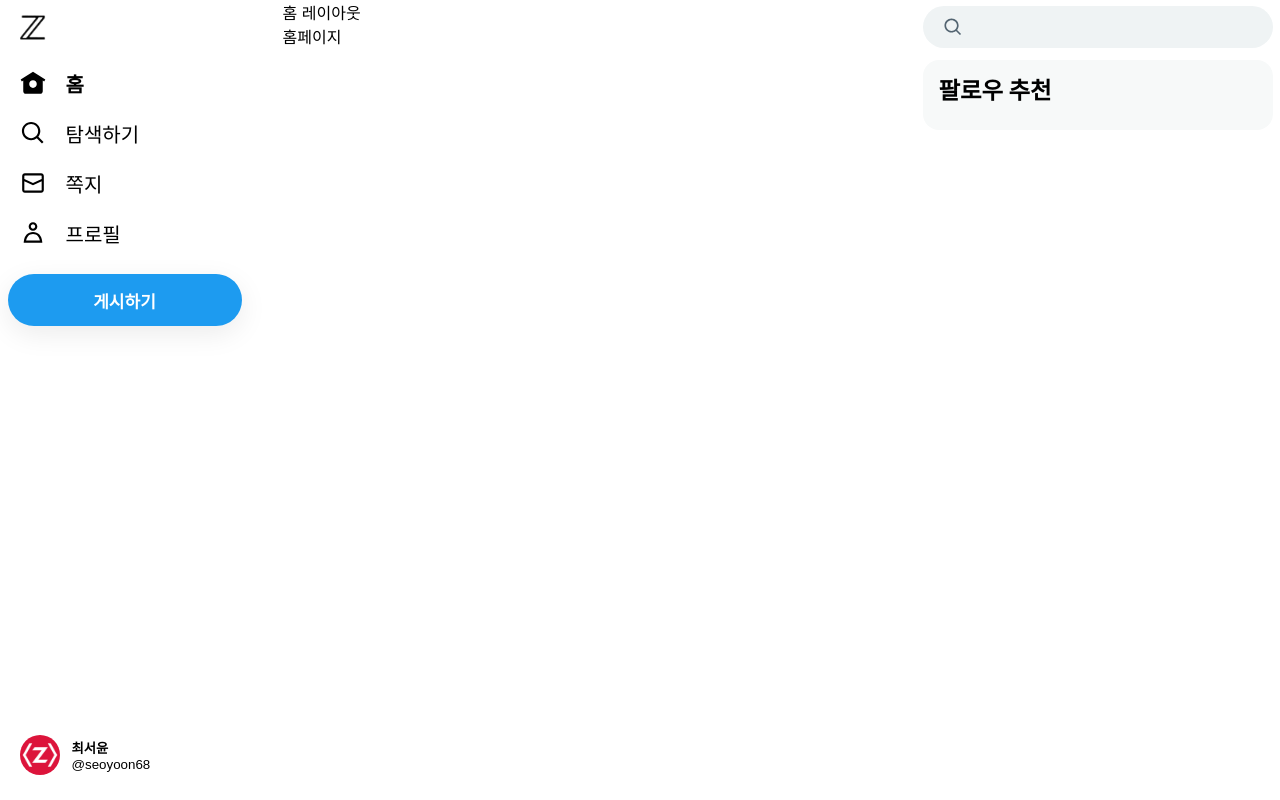
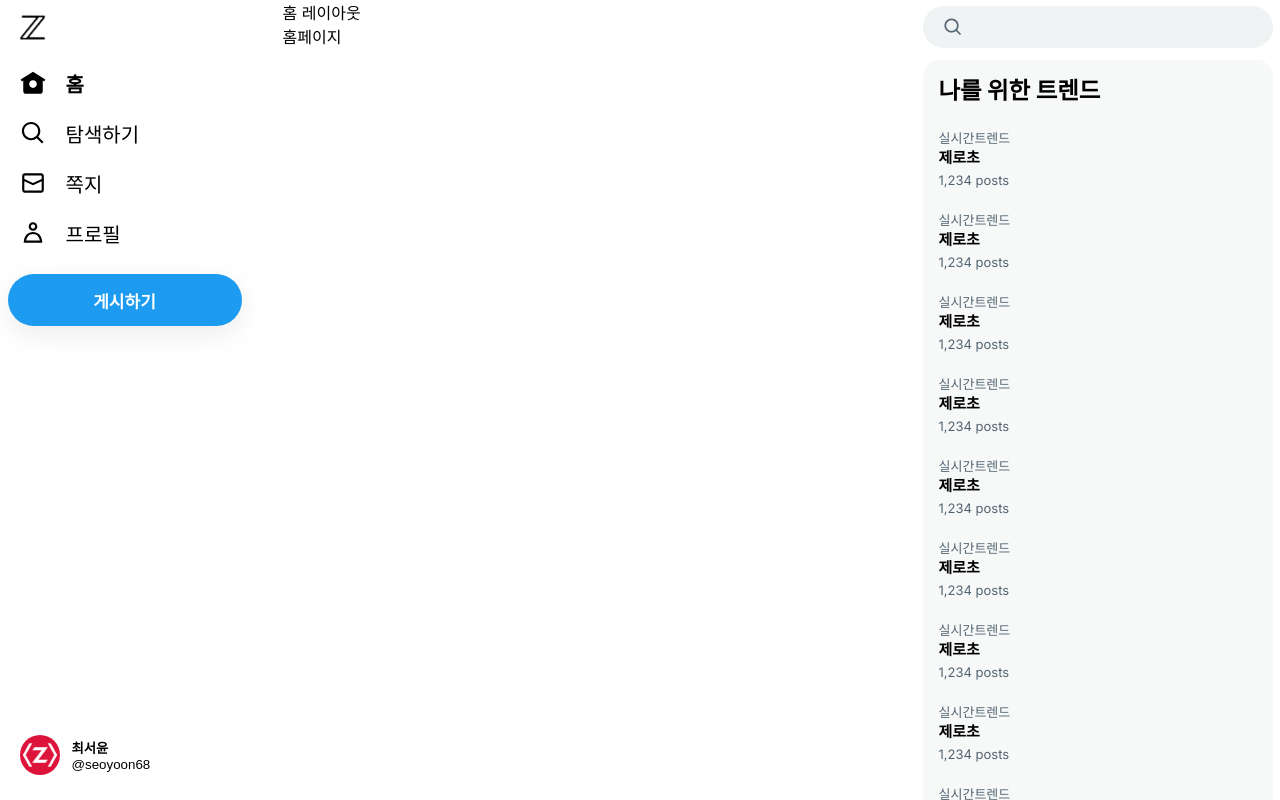
Before and after one commit to heyimcsy/z-com, a Next.js app: page /home in a window 1280 px wide. Built offline with nearby package versions, Linux system fonts and the light colour scheme.

Commit message:
recommend section s

```diff
--- a/src/app/(afterLogin)/_component/FollowRecommend.tsx
+++ b/src/app/(afterLogin)/_component/FollowRecommend.tsx
@@ -1,6 +1,30 @@
-import style from './followRecommend.module.css'
-export default function FollowRecommend(){
-return (
-    <div></div>
-)
+"use client"
+
+import style from './followRecommend.module.css';
+
+export default function FollowRecommend() {
+    const onFollow = () => {};
+
+    const user = {
+        id: 'elonmusk',
+        nickname: 'Elon Musk',
+        image: '/yRsRRjGO.jpg'
+    };
+
+    return (
+        <div className={style.container}>
+            <div className={style.userLogoSection}>
+                <div className={style.userLogo}>
+                    <img src={user.image} alt={user.id} />
+                </div>
+            </div>
+            <div className={style.userInfo}>
+                <div className={style.title}>{user.nickname}</div>
+                <div className={style.count}>@{user.id}</div>
+            </div>
+            <div className={style.followButtonSection}>
+                <button onClick={onFollow}>팔로우</button>
+            </div>
+        </div>
+    )
 }
--- /dev/null
+++ b/src/app/(afterLogin)/_component/Trend.tsx
@@ -0,0 +1,11 @@
+import Link from "next/link";
+import style from './trend.module.css';
+export default function Trend() {
+    return (
+        <Link href={`/search?q=트렌드`} className={style.container}>
+            <div className={style.count}>실시간트렌드</div>
+            <div className={style.title}>제로초</div>
+            <div className={style.count}>1,234 posts</div>
+        </Link>
+    )
+}
--- a/src/app/(afterLogin)/_component/TrendSection.tsx
+++ b/src/app/(afterLogin)/_component/TrendSection.tsx
@@ -1,8 +1,21 @@
 import style from './trendSection.module.css'
+import Trend from "@/app/(afterLogin)/_component/Trend";
 export default function TrendSection(){
 return (
-    <div>
-
+    <div className={style.trendBg}>
+        <div className={style.trend}>
+            <h3>나를 위한 트렌드</h3>
+            <Trend />
+            <Trend />
+            <Trend />
+            <Trend />
+            <Trend />
+            <Trend />
+            <Trend />
+            <Trend />
+            <Trend />
+            <Trend />
+        </div>
     </div>
 )
 }
--- a/src/app/(afterLogin)/_component/followRecommend.module.css
+++ b/src/app/(afterLogin)/_component/followRecommend.module.css
@@ -0,0 +1,51 @@
+.container {
+    padding: 12px 0;
+    height: 66px;
+    display: flex;
+}
+
+.userLogo {
+    width: 40px;
+    margin-right: 12px;
+}
+
+.userLogo, .userLogo img {
+    width: 40px;
+    height: 40px;
+    border-radius: 20px;
+}
+
+.userInfo {
+    flex: 1;
+}
+
+.title {
+    font-size: 15px;
+    font-weight: bold;
+    line-height: 20px;
+}
+
+.count {
+    color: rgb(83, 100, 113);
+    font-size: 13px;
+    line-height: 16px;
+}
+
+.followButtonSection {
+    width: 76px;
+}
+
+.followButtonSection button {
+    border: none;
+    cursor: pointer;
+    width: 100%;
+    color: white;
+    background: #000;
+    font-size: 14px;
+    font-weight: bold;
+    height: 32px;
+    border-radius: 16px;
+}
+.followButtonSection button:hover {
+    background-color: rgb(39,44,48);
+}
--- /dev/null
+++ b/src/app/(afterLogin)/_component/trend.module.css
@@ -0,0 +1,23 @@
+.container {
+    padding: 12px 16px;
+    height: 82px;
+    display: block;
+}
+.container:hover {
+    background-color: rgba(0,0,0,0.03);
+}
+
+.title {
+    font-size: 15px;
+    font-weight: bold;
+    line-height: 20px;
+    margin-top: 2px;
+    margin-bottom: 4px;
+}
+
+.count {
+    color: rgb(83, 100, 113);
+    font-size: 13px;
+    line-height: 16px;
+    font-weight: lighter;
+}
--- a/src/app/(afterLogin)/_component/trendSection.module.css
+++ b/src/app/(afterLogin)/_component/trendSection.module.css
@@ -0,0 +1,14 @@
+.trendBg {
+    background-color: rgb(247,249,249);
+    border-radius: 16px;
+    margin-top: 12px;
+}
+.trend {
+    font-size: 20px;
+    font-weight: bold;
+    padding:12px 0;
+}
+.trend h3 {
+    margin-bottom: 12px;
+    padding: 0 16px;
+}
--- a/src/app/(afterLogin)/layout.tsx
+++ b/src/app/(afterLogin)/layout.tsx
@@ -46,9 +46,11 @@
                             </form>
                         </div>
                             <TrendSection />
-                            <FollowRecommend />
                         <div className={style.followRecommend}>
                             <h3>팔로우 추천</h3>
+                            <FollowRecommend />
+                            <FollowRecommend />
+                            <FollowRecommend />
                         </div>
                     </section>
                 </div>
```
Also changed, not shown: src/app/(afterLogin)/search/page.tsx (+1 -90 lines).
